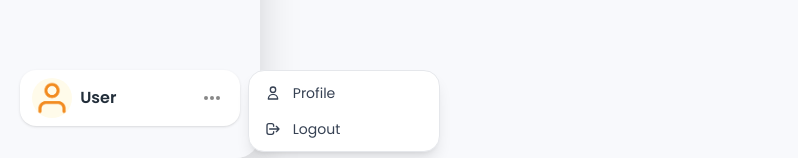
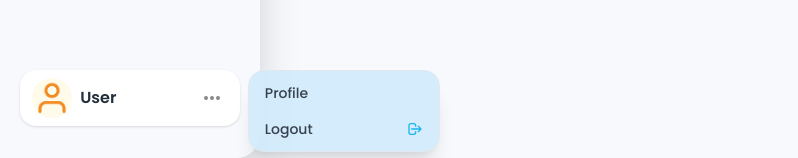
Before and after one commit to MagicBitTutorial123/Neo, a Next.js app: page /demo in a window 1280 px wide. Both pictures are taken after a click on the button 211 px from the left and 740 px from the top of the page. Shown: the part 642-800 px from the top of the page, without its empty margins (0-798 px from the left). Built offline with nearby package versions, Linux system fonts and the light colour scheme.

Commit message:
next button in the BlocklySplitLayout was taken up

```diff
--- a/app/profile/page.tsx
+++ b/app/profile/page.tsx
@@ -44,7 +44,7 @@ export default function ProfilePage() {
   }
 
   return (
-    <div className="flex h-screen bg-[#F8F9FC] overflow-x-hidden">
+    <div className="flex h-screen bg-white overflow-x-hidden">
       <SideNavbar
         avatar={userAvatar}
         name={userName}
--- a/components/BlocklySplitLayout.tsx
+++ b/components/BlocklySplitLayout.tsx
@@ -410,6 +410,34 @@ export default function BlocklySplitLayout({
                     </div>
                   )}
 
+                  {/* Navigation buttons after instructions */}
+                  <div className="flex justify-between items-center px-2 mb-6 mt-4">
+                    {currentStep > 0 && (
+                      <button
+                        onClick={handlePrevious}
+                        className="w-24 px-4 py-2 rounded-full font-medium bg-[#E0E6ED] text-[#222E3A] hover:bg-[#D0D6DD] transition-colors"
+                      >
+                        Previous
+                      </button>
+                    )}
+                    {currentStep === 0 && <div></div>}
+                    {currentStep < mission.steps.length - 1 ? (
+                      <button
+                        onClick={handleNext}
+                        className="w-24 px-4 py-2 rounded-full font-medium bg-black text-white hover:bg-[#222E3A] transition-colors ml-auto"
+                      >
+                        Next
+                      </button>
+                    ) : (
+                      <button
+                        onClick={handleFinish}
+                        className="w-24 px-4 py-2 rounded-full font-medium bg-black text-white hover:bg-[#222E3A] transition-colors ml-auto"
+                      >
+                        Next
+                      </button>
+                    )}
+                  </div>
+
                   <div className="flex items-center justify-center mb-8">
                     {mission.steps[currentStep].image && (
                       <div className="relative w-full max-w-[400px] bg-gray-100 rounded-xl overflow-hidden">
@@ -427,33 +455,6 @@ export default function BlocklySplitLayout({
                   <p className="text-gray-500">Step not found</p>
                 </div>
               )}
-
-              <div className="flex justify-between items-center px-2 mb-4 mt-8">
-                {currentStep > 0 && (
-                  <button
-                    onClick={handlePrevious}
-                    className="w-24 px-4 py-2 rounded-full font-medium bg-[#E0E6ED] text-[#222E3A] hover:bg-[#D0D6DD] transition-colors"
-                  >
-                    Previous
-                  </button>
-                )}
-                {currentStep === 0 && <div></div>}{" "}
-                {currentStep < mission.steps.length - 1 ? (
-                  <button
-                    onClick={handleNext}
-                    className="w-24 px-4 py-2 rounded-full font-medium bg-black text-white hover:bg-[#222E3A] transition-colors ml-auto"
-                  >
-                    Next
-                  </button>
-                ) : (
-                  <button
-                    onClick={handleFinish}
-                    className="w-24 px-4 py-2 rounded-full font-medium bg-black text-white hover:bg-[#222E3A] transition-colors ml-auto"
-                  >
-                    Next
-                  </button>
-                )}
-              </div>
             </div>
           </div>
 
--- a/components/SideNavbar.tsx
+++ b/components/SideNavbar.tsx
@@ -1,7 +1,7 @@
 "use client";
 import Image from "next/image";
 import Link from "next/link";
-import { useState, useEffect } from "react";
+import { useState, useEffect, useRef } from "react";
 import { usePathname } from "next/navigation";
 import { useUser } from "@/context/UserContext";
 import { useSidebar } from "@/context/SidebarContext";
@@ -20,6 +20,7 @@ export default function SideNavbar({
   const { registrationData, userData } = useUser();
   const { sidebarCollapsed, setSidebarCollapsed } = useSidebar();
   const [dropdownOpen, setDropdownOpen] = useState(false);
+  const dropdownRef = useRef<HTMLDivElement>(null);
 
   // Use provided props or fall back to context data
   const userAvatar =
@@ -31,6 +32,23 @@ export default function SideNavbar({
   useEffect(() => {
     onCollapse?.(sidebarCollapsed);
   }, [sidebarCollapsed, onCollapse]);
+
+  // Close dropdown when clicking outside
+  useEffect(() => {
+    const handleClickOutside = (event: MouseEvent) => {
+      if (
+        dropdownRef.current &&
+        !dropdownRef.current.contains(event.target as Node)
+      ) {
+        setDropdownOpen(false);
+      }
+    };
+
+    document.addEventListener("mousedown", handleClickOutside);
+    return () => {
+      document.removeEventListener("mousedown", handleClickOutside);
+    };
+  }, []);
 
   // Use userData from context for mission completion status
   const hasCompletedMission3 = userData?.hasCompletedMission3 || false;
@@ -254,6 +272,7 @@ export default function SideNavbar({
                 className={`flex flex-row items-center gap-3 cursor-not-allowed select-none ${
                   sidebarCollapsed ? "w-12 justify-center px-0" : "w-[80%] px-4"
                 } py-3`}
+                title={sidebarCollapsed ? item.label : ""}
               >
                 {renderIcon(item.icon, false, true)}
                 {!sidebarCollapsed && (
@@ -276,6 +295,7 @@ export default function SideNavbar({
                     ? "border border-[#00AEEF] bg-white shadow-sm"
                     : "hover:bg-[#F0F4F8] transition-colors"
                 }`}
+                title={sidebarCollapsed ? item.label : ""}
               >
                 {renderIcon(item.icon, true, false)}
                 {!sidebarCollapsed && (
@@ -291,6 +311,7 @@ export default function SideNavbar({
                 className={`flex flex-row items-center gap-3 ${
                   sidebarCollapsed ? "w-12 justify-center px-0" : "w-[80%] px-4"
                 } py-3 rounded-2xl hover:bg-[#F0F4F8] transition-colors`}
+                title={sidebarCollapsed ? item.label : ""}
               >
                 {renderIcon(item.icon, false, false)}
                 {!sidebarCollapsed && (
@@ -312,6 +333,8 @@ export default function SideNavbar({
           className={`flex flex-row items-center justify-between ${
             sidebarCollapsed ? "w-12 px-0" : "w-[90%] px-3"
           } bg-white rounded-2xl py-2 mt-2 shadow-sm hover:bg-[#F0F4F8] transition-colors relative`}
+          ref={dropdownRef}
+          title={sidebarCollapsed ? "Profile" : ""}
         >
           <div className="flex flex-row items-center gap-2">
             <div className="w-10 h-10 rounded-full bg-[#FFFBEA] flex items-center justify-center overflow-hidden">
@@ -332,6 +355,7 @@ export default function SideNavbar({
             <button
               className="w-8 h-8 flex items-center justify-center rounded-full hover:bg-[#E0E0E0] transition-colors"
               onClick={() => setDropdownOpen(!dropdownOpen)}
+              title="Menu"
             >
               <svg width="20" height="20" fill="none" viewBox="0 0 20 20">
                 <circle cx="4" cy="10" r="2" fill="#888" />
@@ -343,34 +367,25 @@ export default function SideNavbar({
 
           {/* Dropdown Menu */}
           {dropdownOpen && !sidebarCollapsed && (
-            <div className="absolute top-0 left-full ml-2 w-48 bg-white rounded-2xl shadow-lg border border-gray-200 z-50">
+            <div
+              ref={dropdownRef}
+              className="absolute top-0 left-full ml-2 w-48 bg-[#d0eafb] rounded-2xl shadow-xl border border-[#E0E6ED] z-50 overflow-hidden opacity-90"
+            >
               <div className="py-1">
                 <Link
                   href="/profile"
-                  className="flex items-center px-4 py-2 text-sm text-gray-700 hover:bg-gray-100 transition-colors"
+                  className="flex items-center px-4 py-2 text-sm font-medium text-[#222E3A] hover:bg-[#c5deee] transition-colors w-full"
                   onClick={() => setDropdownOpen(false)}
                 >
-                  <svg
-                    className="w-4 h-4 mr-3"
-                    fill="none"
-                    stroke="currentColor"
-                    viewBox="0 0 24 24"
-                  >
-                    <path
-                      strokeLinecap="round"
-                      strokeLinejoin="round"
-                      strokeWidth={2}
-                      d="M16 7a4 4 0 11-8 0 4 4 0 018 0zM12 14a7 7 0 00-7 7h14a7 7 0 00-7-7z"
-                    />
-                  </svg>
                   Profile
                 </Link>
                 <button
                   onClick={handleLogout}
-                  className="flex items-center w-full px-4 py-2 text-sm text-gray-700 hover:bg-gray-100 transition-colors"
+                  className="flex items-center justify-between w-full px-4 py-2 text-sm font-medium text-[#222E3A] hover:bg-[#c5deee] transition-colors"
                 >
+                  <span>Logout</span>
                   <svg
-                    className="w-4 h-4 mr-3"
+                    className="w-4 h-4 text-[#00AEEF]"
                     fill="none"
                     stroke="currentColor"
                     viewBox="0 0 24 24"
@@ -382,7 +397,6 @@ export default function SideNavbar({
                       d="M17 16l4-4m0 0l-4-4m4 4H7m6 4v1a3 3 0 01-3 3H6a3 3 0 01-3-3V7a3 3 0 013-3h4a3 3 0 013 3v1"
                     />
                   </svg>
-                  Logout
                 </button>
               </div>
             </div>
--- a/components/ToggleConnectButton.tsx
+++ b/components/ToggleConnectButton.tsx
@@ -35,11 +35,14 @@ export default function ToggleConnectButton({
       }
     };
 
-    document.addEventListener("mousedown", handleClickOutside);
-    return () => {
-      document.removeEventListener("mousedown", handleClickOutside);
-    };
-  }, []);
+    // Only add event listener when dropdown is open
+    if (showDropdown) {
+      document.addEventListener("mousedown", handleClickOutside);
+      return () => {
+        document.removeEventListener("mousedown", handleClickOutside);
+      };
+    }
+  }, [showDropdown]);
 
   const handleClick = () => {
     if (status === "connected") {
@@ -74,6 +77,11 @@ export default function ToggleConnectButton({
       setStatus("disconnected");
       onToggle();
     }, 1000);
+  };
+
+  // Prevent event bubbling when clicking on dropdown
+  const handleDropdownClick = (e: React.MouseEvent) => {
+    e.stopPropagation();
   };
 
   let pillColor = "";
@@ -124,15 +132,18 @@ export default function ToggleConnectButton({
 
       {/* Dropdown Menu */}
       {showDropdown && status === "disconnected" && (
-        <div className="absolute top-full left-0 mt-2 w-48 bg-white rounded-lg shadow-lg border border-gray-200 z-50">
+        <div
+          className="absolute top-full left-0 mt-2 w-48 bg-[#d0eafb] rounded-2xl shadow-xl border border-[#E0E6ED] z-50 overflow-hidden opacity-90"
+          onClick={handleDropdownClick}
+        >
           <div className="py-1">
             {/* Connection Type Options */}
-            <div className="px-3 py-2 text-xs font-medium text-gray-500 uppercase tracking-wide">
+            <div className="px-3 py-2 text-xs font-medium text-[#222E3A] uppercase tracking-wide">
               Select Connection Type
             </div>
             <button
               onClick={() => handleConnectionTypeSelect("bluetooth")}
-              className="w-full text-left px-3 py-2 text-sm text-gray-700 hover:bg-gray-100 transition-colors"
+              className="w-full text-left px-3 py-2 text-sm text-[#222E3A] hover:bg-[#c5deee] transition-colors"
             >
               <div className="flex items-center gap-2">
                 <img src="/bluetooth.png" alt="Bluetooth" className="w-4 h-4" />
@@ -141,7 +152,7 @@ export default function ToggleConnectButton({
             </button>
             <button
               onClick={() => handleConnectionTypeSelect("serial")}
-              className="w-full text-left px-3 py-2 text-sm text-gray-700 hover:bg-gray-100 transition-colors"
+              className="w-full text-left px-3 py-2 text-sm text-[#222E3A] hover:bg-[#c5deee] transition-colors"
             >
               <div className="flex items-center gap-2">
                 <img src="/usb-port.png" alt="Serial" className="w-4 h-4" />
```
